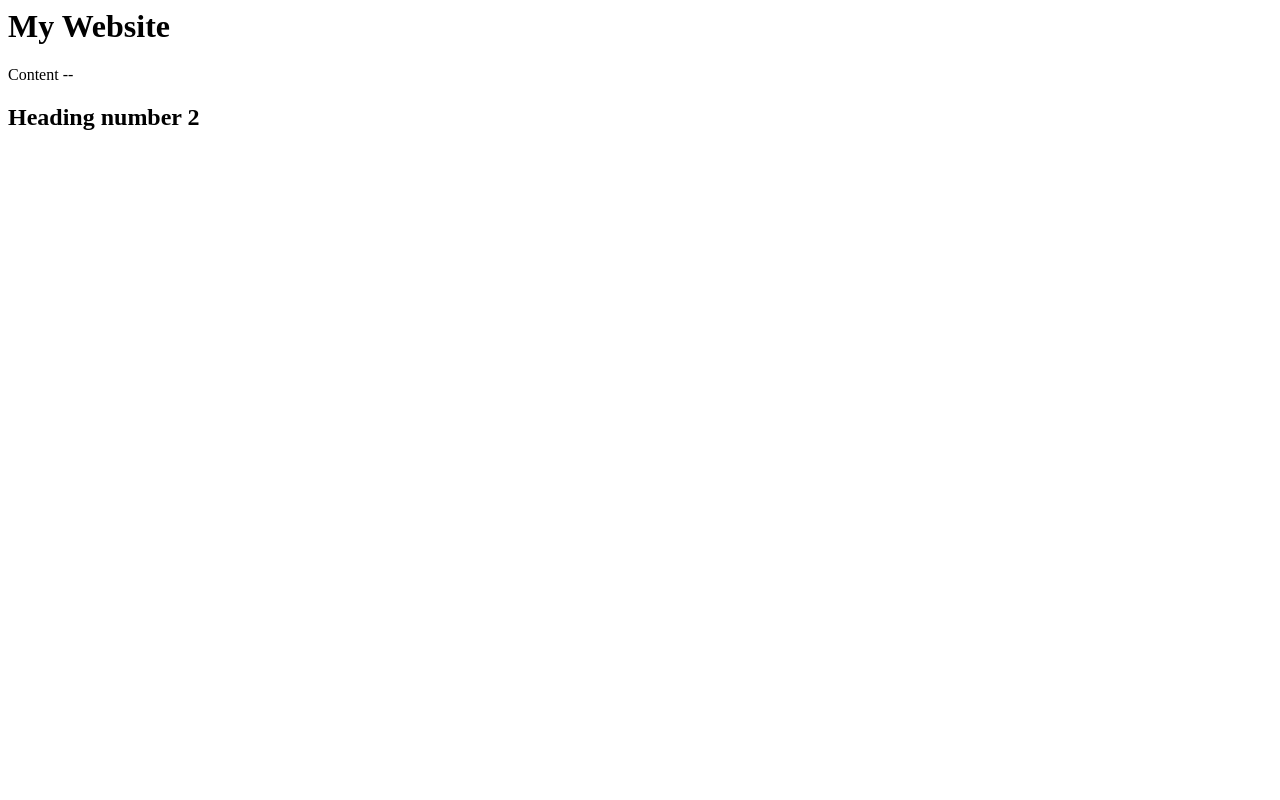
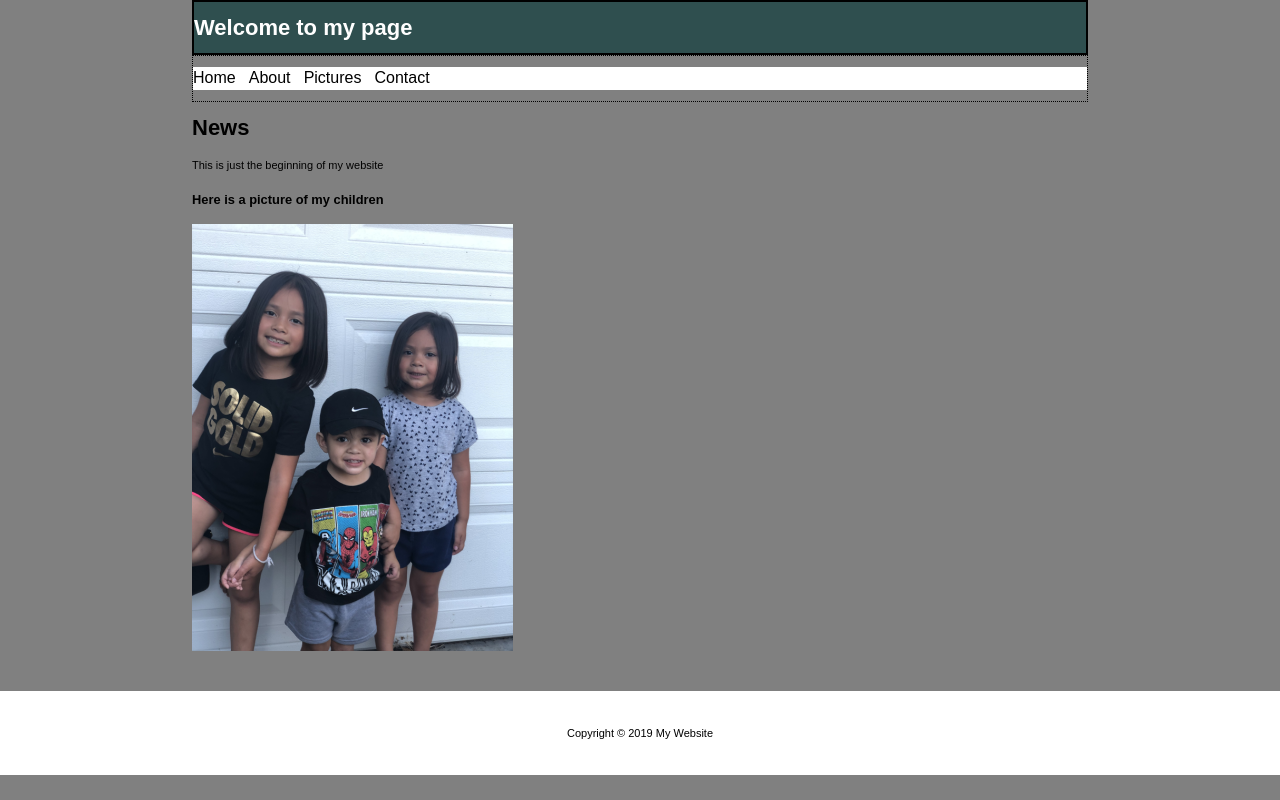
Before and after one commit to nthipannha/nthipannha.github.io, a plain HTML site: page index.html in a window 1280 px wide. Drawn offline with Linux system fonts and the light colour scheme.

Commit message:
Week 4 Add CSS to Github pages

```diff
--- /dev/null
+++ b/css/style.css
@@ -0,0 +1,61 @@
+body{
+    background-color:grey;
+    font-color:#000;
+    font-family:Arial, Helvetica, sans-serif;
+    font-size:11px;
+    font-weight:normal;
+    line-height:2em;
+    margin:0;
+}
+
+.container{
+    width:70%;
+    margin:auto;
+}
+
+.box-1{
+    background-color:darkslategray;
+    color:#fff;
+    border:2px black solid;
+}
+
+.box-2{
+    background-color:gray;
+    color:#000;
+    border:1px black dotted;
+}
+
+.textarea{
+    background-color:gray;
+    color: #000;
+
+}
+
+#navbar{
+    background-color:#fff;
+    color:#000;
+}
+
+#navbar ul{
+    padding:0;
+    list-style: none;
+}
+
+#navbar li{
+    display:inline;
+}
+
+#navbar a{
+    color:#000;
+    text-decoration: none;
+    font-size:16px;
+    padding-right:10px;
+}
+
+#main-footer{
+    background-color:#fff;
+    color:#000;
+    text-align:center;
+    padding:20px;
+    margin-top:40px;
+}
--- a/index.html
+++ b/index.html
@@ -1,3 +1,42 @@
-<h1>My Website</h1>
-<p>Content --</p>
-<h2>Heading number 2</h2>
+<html lang="en">
+<head>
+    <meta charset="UTF-8">
+    <meta name="viewport" content="width=device-width, initial-scale=1.0">
+    <meta http-equiv="X-UA-Compatible" content="ie=edge">
+    <link rel="stylesheet" href="css/style.css">
+    <link href="" rel="style">
+    <title>Nola's Website</title>
+</head>
+<body>
+
+    <div class="container">
+    <div class="box-1">
+        <h1>Welcome to my page</h1>
+    </div>
+
+    <div class="box-2">
+    <nav id="navbar">
+            <ul>
+                <li><a href="#">Home</a></li>
+                <li><a href="#">About</a></li>
+                <li><a href="#">Pictures</a></li>
+                <li><a href="#">Contact</a></li>
+            </ul>
+        </div>
+    </nav>
+    </div>
+    <div class="container">
+    <div class="textarea">
+        <h1>News</h1>
+        <p>This is just the beginning of my website</p>
+        <h3>Here is a picture of my children</h3>
+        <img src="images/mykids.png" alt="my children">
+    </div>
+    </div>
+
+    <footer id="main-footer">
+            <p>Copyright &copy; 2019 My Website</p>
+     </footer>
+
+</body>
+</html>
```
Also changed, not shown: images/mykids.png (added).
